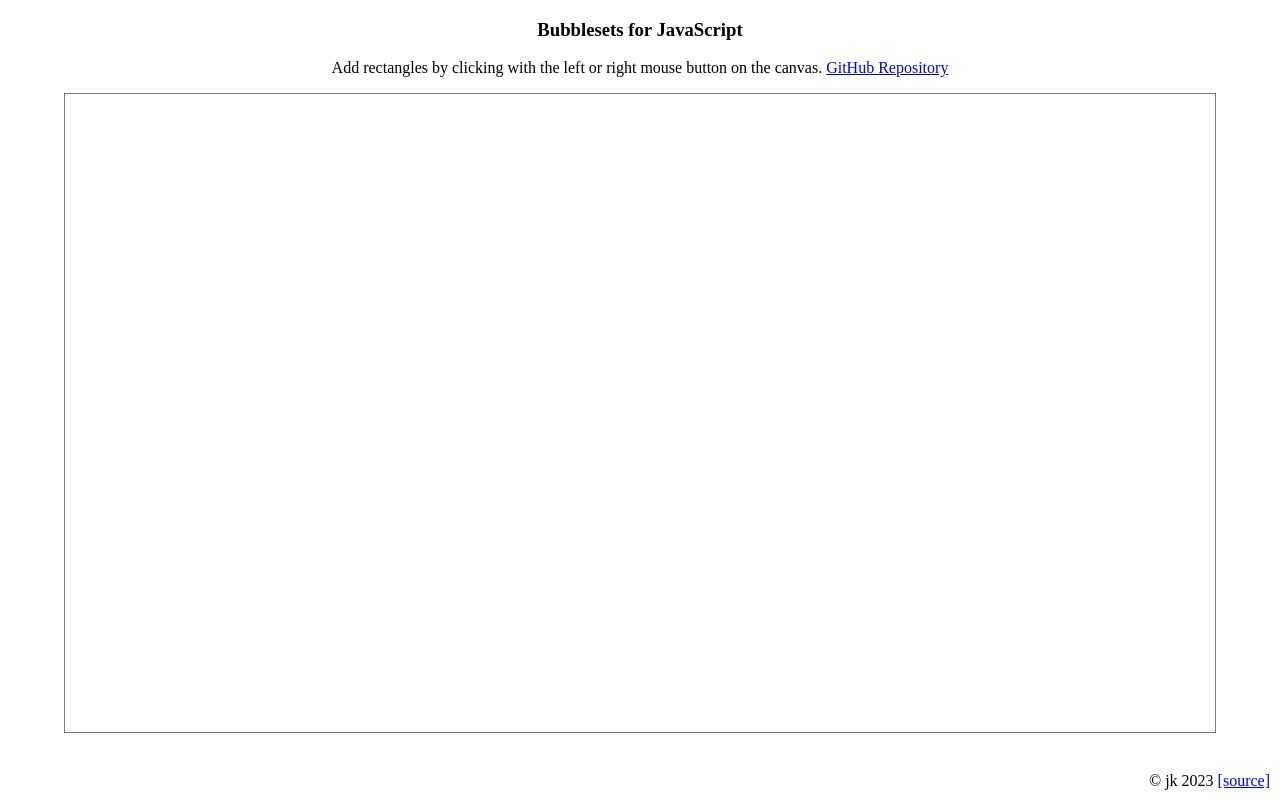
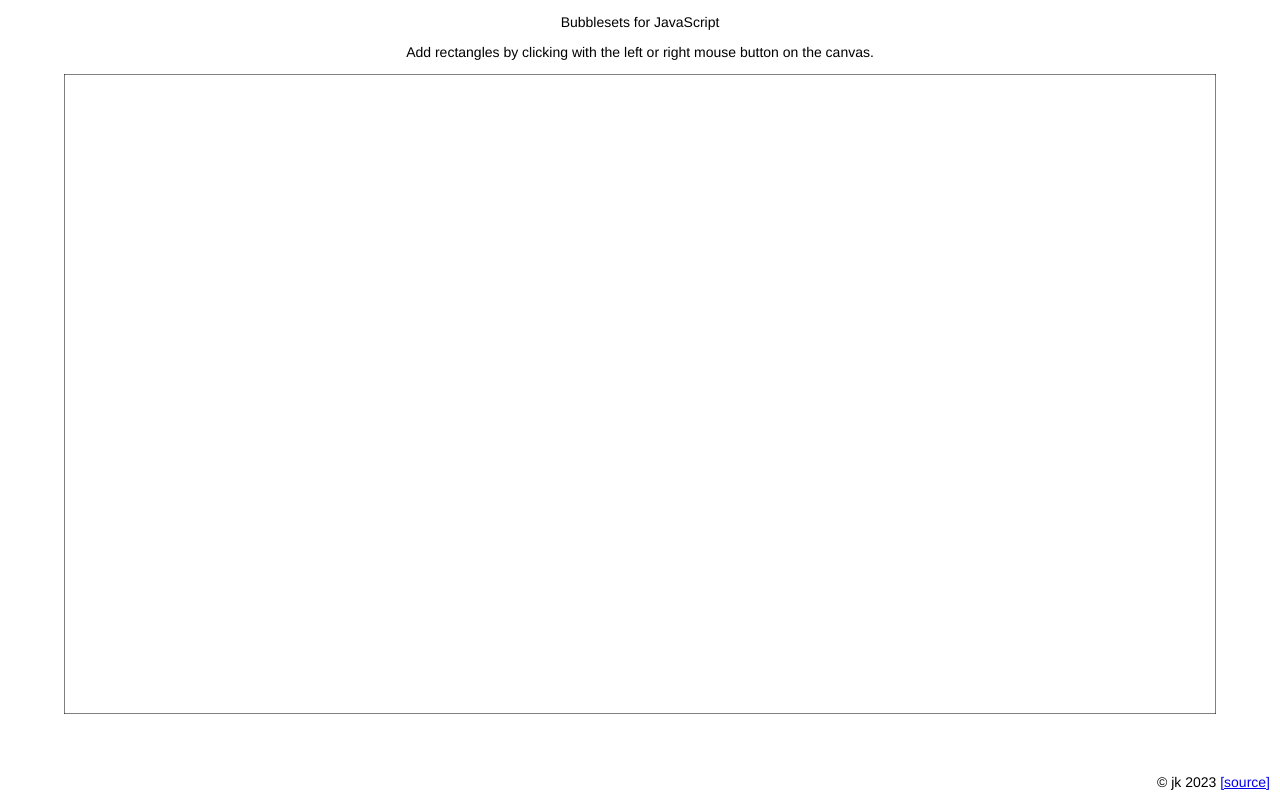
Before and after one commit to JosuaKrause/bubblesets-js, a plain HTML site: page index.html in a window 1280 px wide. Drawn offline with Linux system fonts and the light colour scheme.

Commit message:
Update index.html

```diff
--- a/index.html
+++ b/index.html
@@ -19,6 +19,15 @@
   <link rel="canonical" href="https://bubblesets-js.josuakrause.com/">
   <script src="bubblesets.js" charset="utf-8"></script>
   <style type="text/css">
+    * {
+      font-family: 'Helvetica Neue', Helvetica, Arial, sans-serif;
+      font-size: 14px;
+      font-style: normal;
+      font-variant: normal;
+      font-weight: 400;
+      box-sizing: border-box;
+    }
+
     @media (hover: none) and (max-width: 480px) {
       * {
         font-size: 16px;
@@ -53,7 +62,7 @@
 <body onload="start()" style="width: 100vw; height: 90vh; margin: 0; padding: 0; text-align: center;">
 
 <h3>Bubblesets for JavaScript</h3>
-<p>Add rectangles by clicking with the left or right mouse button on the canvas. <a href="https://github.com/JosuaKrause/bubblesets-js">GitHub Repository</a></p>
+<p>Add rectangles by clicking with the left or right mouse button on the canvas.</p>
 <svg id="main" style="width: 90vw; height: 80vh; margin: 0 auto;">
   <rect x="0" y="0" width="100%" height="100%" style="stroke: black; stroke-width: 1; fill: none;"></rect>
 </svg>
@@ -193,7 +202,7 @@ function start() {
 <footer>
   <div class="footer-style">
     © jk 2023
-    <a href="https://github.com/JosuaKrause/jk-js" target="_blank">
+    <a href="https://github.com/JosuaKrause/bubblesets-js" target="_blank">
       [source]
     </a>
   </div>
```
